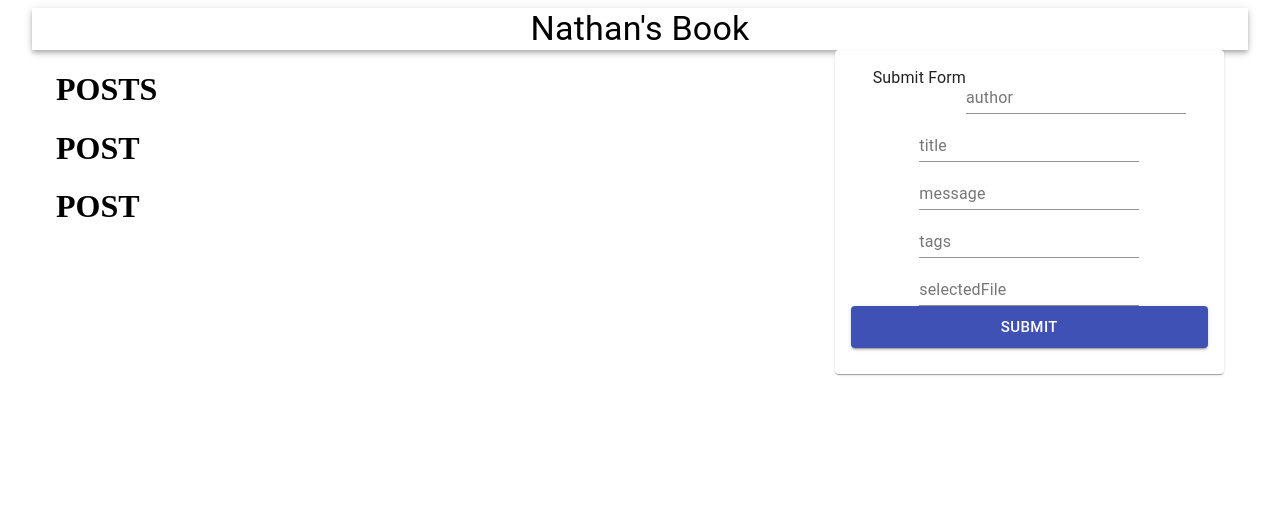
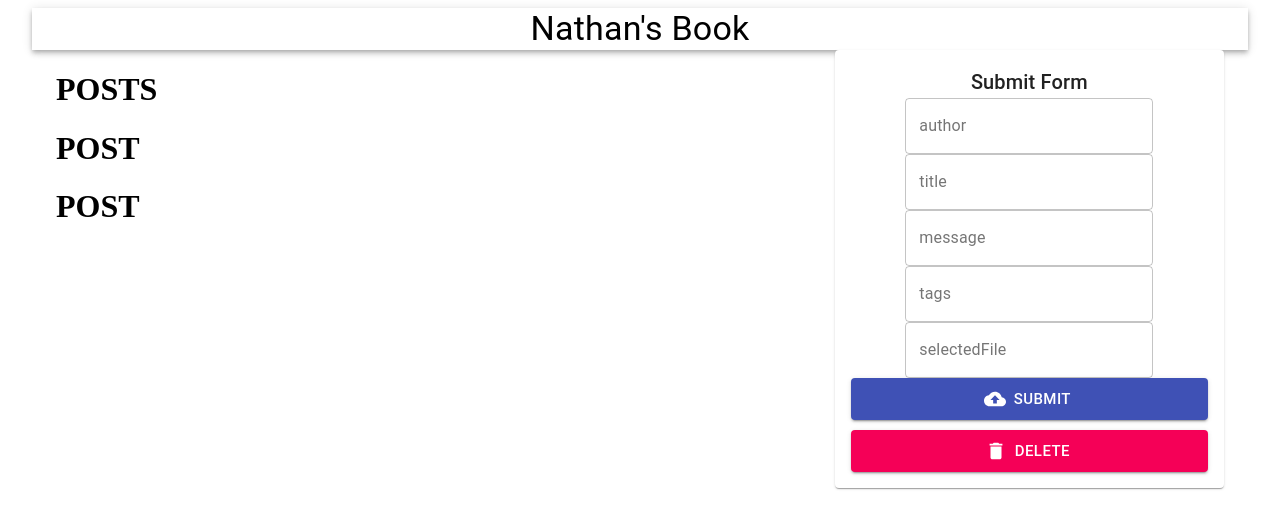
Before and after one commit to Jowest015/Cap-Project, a React (Create React App) app in the folder Front-end/: page / in a window 1280 px wide. Shown: the top 528 px of the page. Built offline with nearby package versions, Linux system fonts and the light colour scheme; no server answers.

Commit message:
added icons to buttons

```diff
--- a/Front-end/package.json
+++ b/Front-end/package.json
@@ -5,6 +5,7 @@
   "proxy": "http://localhost:5000",
   "dependencies": {
     "@material-ui/core": "^4.12.3",
+    "@material-ui/icons": "^4.11.2",
     "@testing-library/jest-dom": "^5.14.1",
     "@testing-library/react": "^11.2.7",
     "@testing-library/user-event": "^12.8.3",
--- a/Front-end/src/components/Form/Form.jsx
+++ b/Front-end/src/components/Form/Form.jsx
@@ -1,5 +1,7 @@
 import React, { useState } from 'react';
 import { TextField, Button, Typography, Paper } from '@material-ui/core';
+import CloudUploadIcon from '@material-ui/icons/CloudUpload';
+import DeleteIcon from '@material-ui/icons/Delete';
 
 import useStyles from './styles';
 
@@ -18,49 +20,62 @@ const Form = () => {
 
   }
 
-const classes = useStyles();
+  const classes = useStyles();
 
 
   return (
     <Paper className={classes.paper}>
       <form className={classes.form} onSubmit={handleSubmit}>
-        <Typography>Submit Form</Typography>
+        <Typography variant="h6">Submit Form</Typography>
         <TextField
           name="author"
-          variant="standard"
+          variant="outlined"
           label="author"
           value={postInfo.author}
           onChange={(e) => setPostInfo({ author: e.target.value })}
           />
           <TextField
           name="title"
-          variant="standard"
+          variant="outlined"
           label="title"
           value={postInfo.title}
           onChange={(e) => setPostInfo({ title: e.target.value })}
           />
           <TextField
           name="message"
-          variant="standard"
+          variant="outlined"
           label="message"
           value={postInfo.message}
           onChange={(e) => setPostInfo({ message: e.target.value })}
           />
           <TextField
           name="tags"
-          variant="standard"
+          variant="outlined"
           label="tags"
           value={postInfo.tags}
           onChange={(e) => setPostInfo({ tags: e.target.value })}
           />
           <TextField
           name="selectedFile"
-          variant="standard"
+          variant="outlined"
           label="selectedFile"
           value={postInfo.selectedFile}
           onChange={(e) => setPostInfo({ selectedFile: e.target.value })}
           />
-          <Button className={classes.buttonSubmit} variant="contained" color="primary" size="large" fullWidth>Submit</Button>
+          <Button
+          className={classes.buttonSubmit}
+          variant="contained"
+          color="primary"
+          startIcon={<CloudUploadIcon />}
+          size="large"
+          fullWidth>Submit</Button>
+          <Button
+          variant="contained"
+          color="secondary"
+          className={classes.button}
+          startIcon={<DeleteIcon />}
+          size="large"
+          fullWidth>Delete</Button>
       </form>
     </Paper>
   )
```
Also changed, not shown: 1 other file (tests, documents, lock files or other folders).
